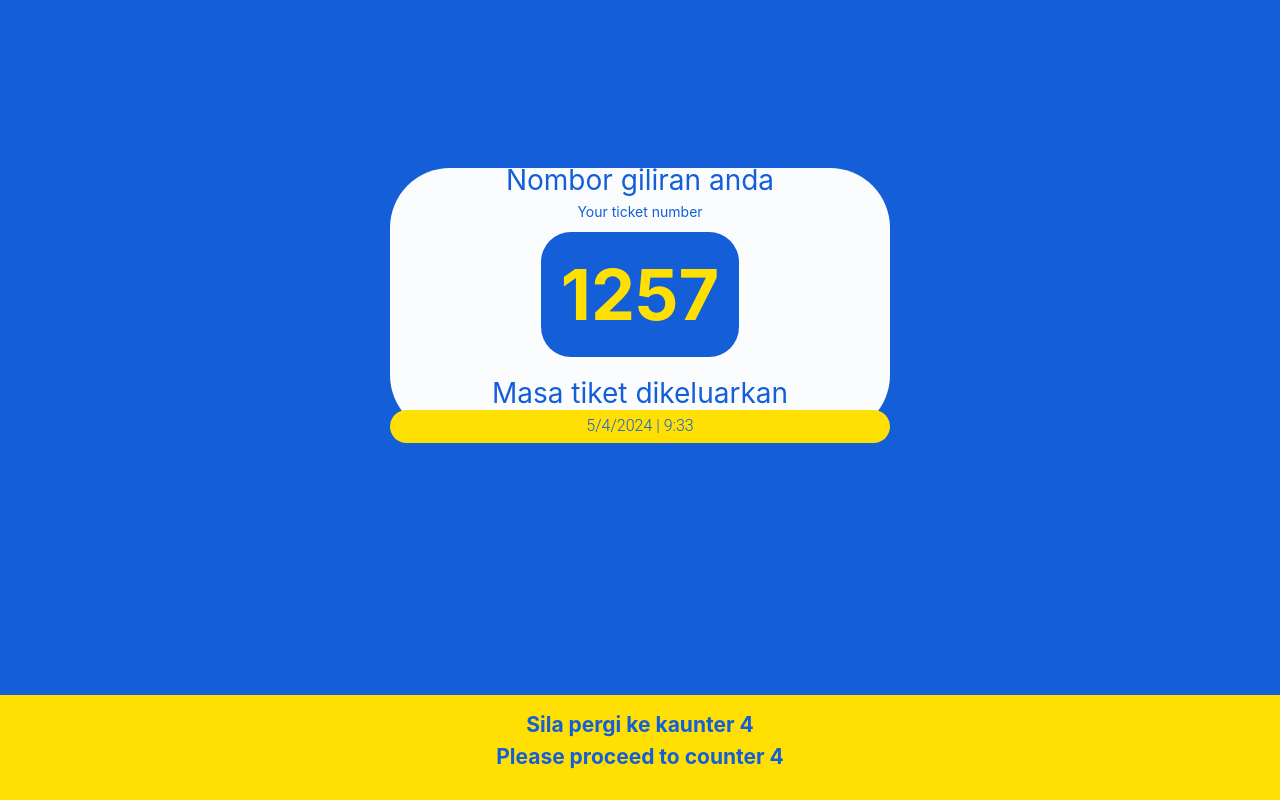
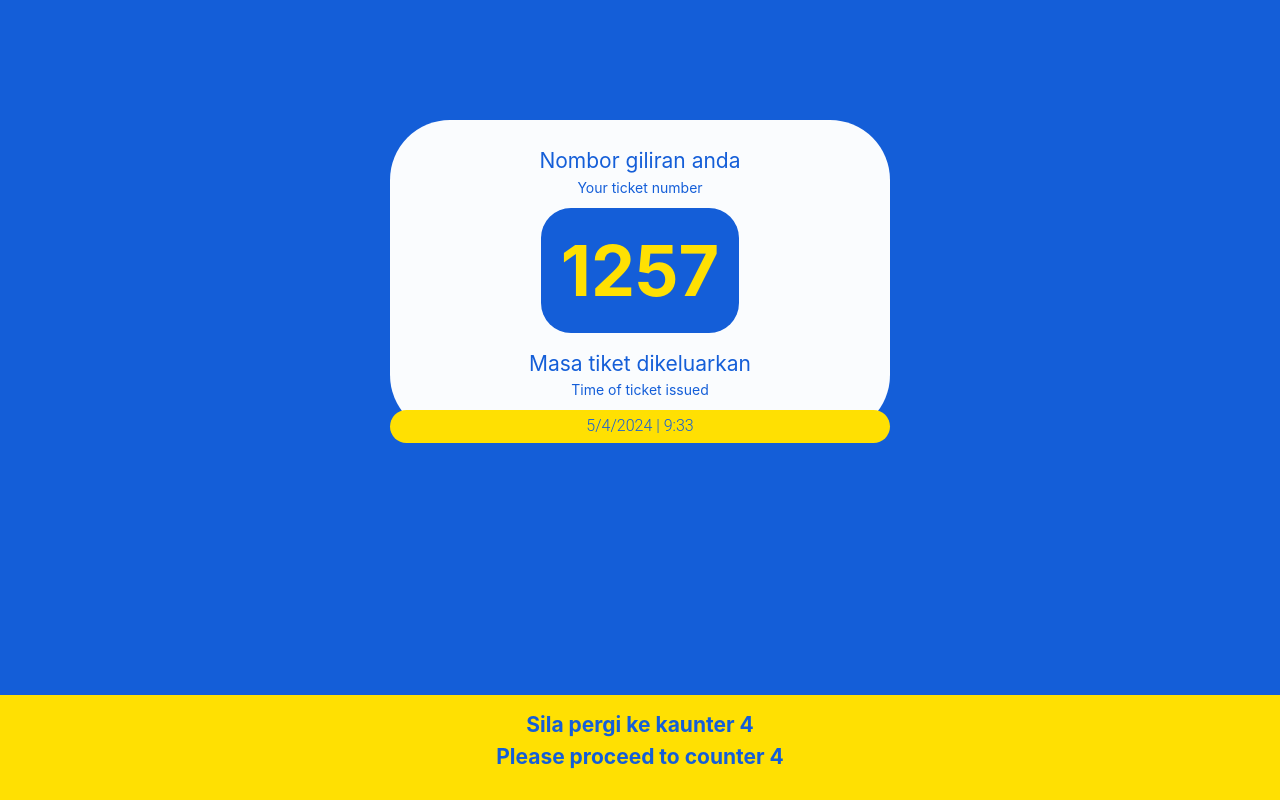
Before and after one commit to shafiq97/demo, a plain HTML site: page ticket.html in a window 1280 px wide. Drawn offline with nearby package versions, Linux system fonts and the light colour scheme.

Commit message:
Update ticket.css

```diff
--- a/css/ticket.css
+++ b/css/ticket.css
@@ -36,8 +36,8 @@ body {
 .v1_3 {
   width: 70%;
   max-width: 500px;
-  height: 33.42%;
-  top: 21%;
+  height: 39.42%;
+  top: 15vh;
   left: 50%;
   transform: translateX(-50%);
   background: var(--ticket-bg);
@@ -50,7 +50,7 @@ body {
 }
 
 .v1_3 .ticket-header {
-  font-size: 2rem;
+  font-size: 1.5rem;
   text-align: center;
   color: var(--primary-color);
   font-weight: 400;
@@ -75,7 +75,7 @@ body {
 }
 
 .v1_3 .ticket-info {
-  font-size: 2rem;
+  font-size: 1.5rem;
   text-align: center;
   color: var(--primary-color);
   font-weight: 400;
```
